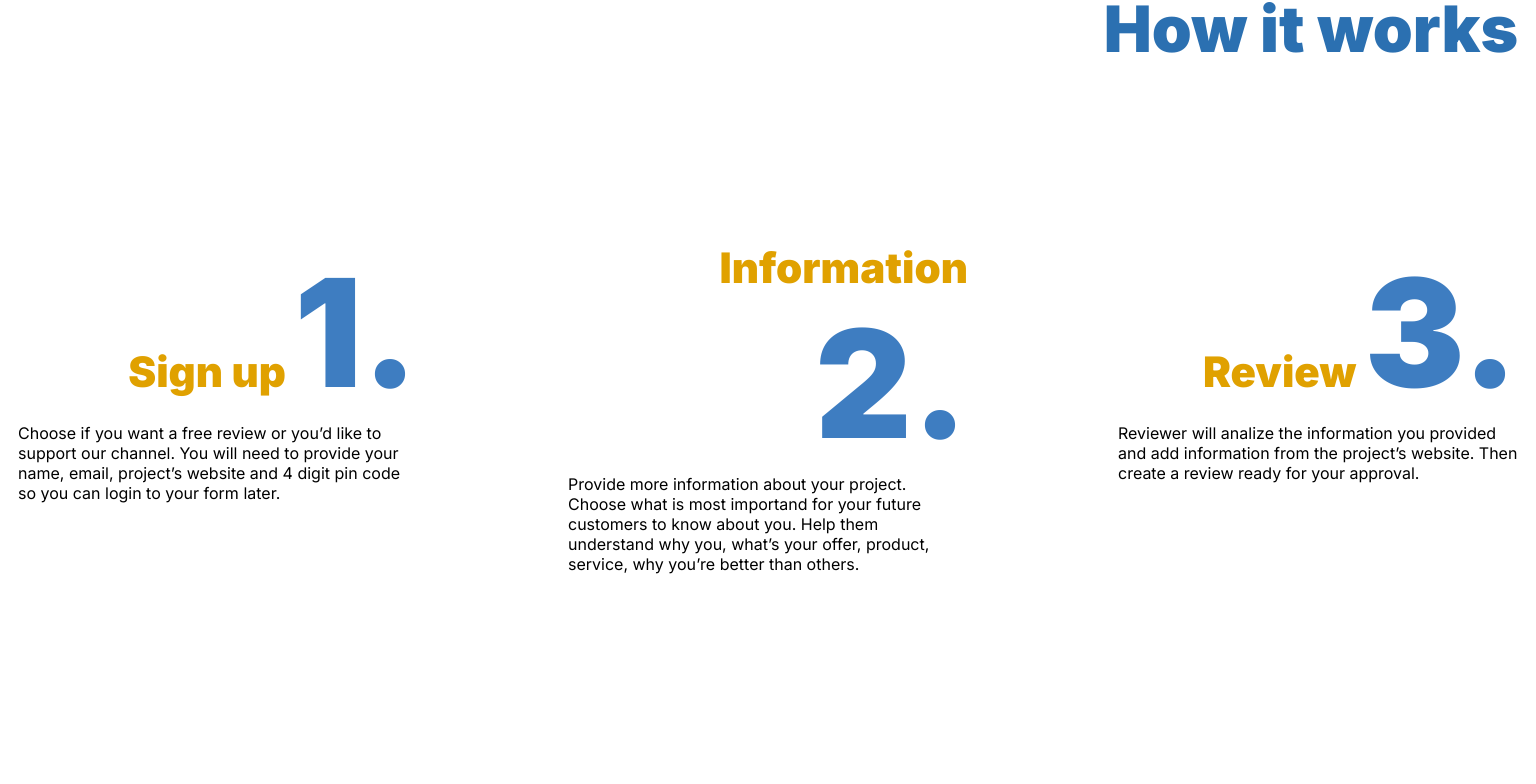
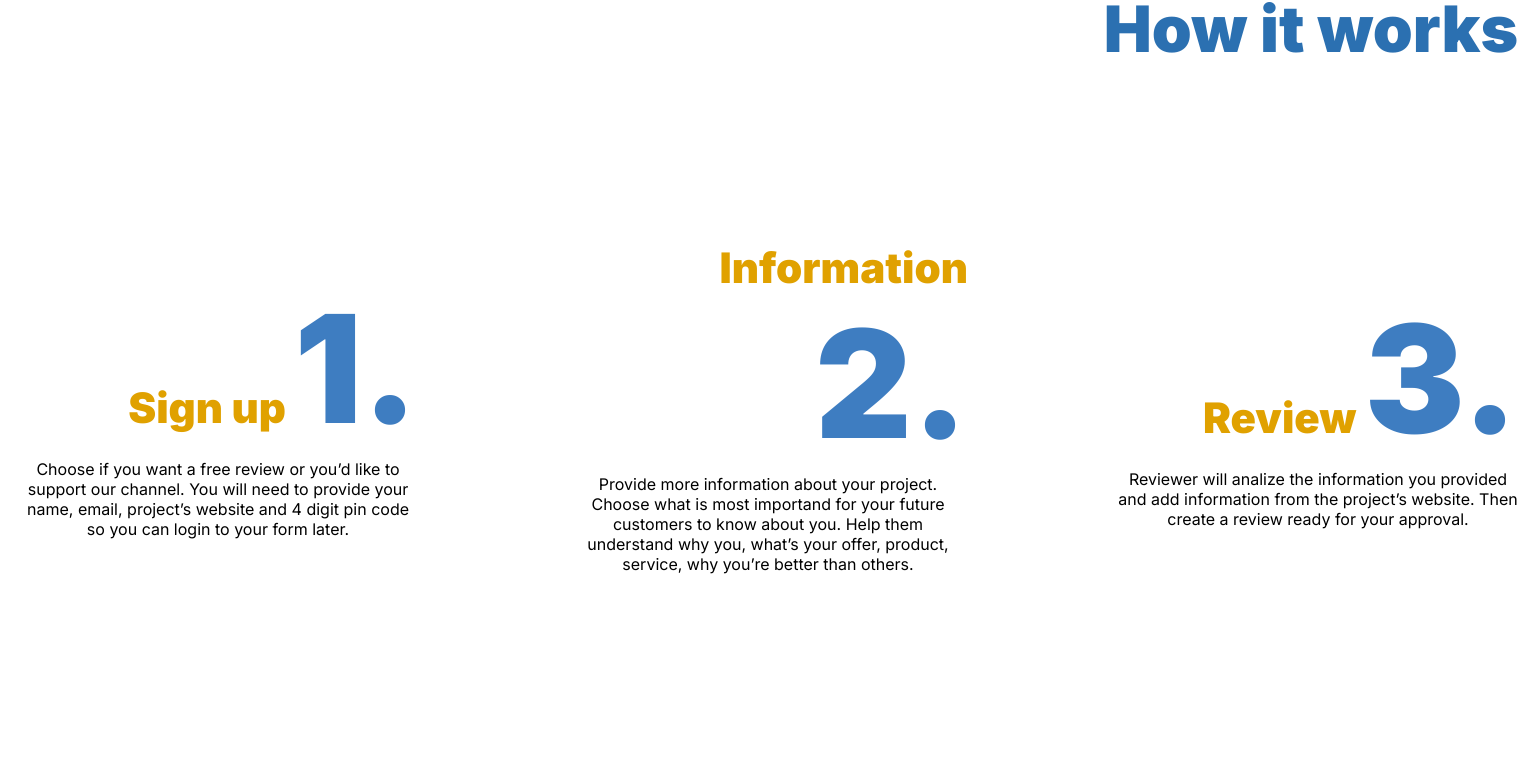
Before and after one commit to SimpleMB/CryptoRangerNext, a Next.js app: page / in a window 1536 px wide. Shown: the part 3004-3788 px from the top of the page. Built offline with nearby package versions, Linux system fonts and the light colour scheme.

Commit message:
Mobile styles HowItWorks component

```diff
--- a/components/HowItWorks/HowItWorks.module.scss
+++ b/components/HowItWorks/HowItWorks.module.scss
@@ -14,19 +14,34 @@
 .hiwList {
   list-style: none;
   display: flex;
-  justify-content: space-between;
-  padding: 100px 0;
-  //  flex-direction: column;
-  //  align-items: flex-start;
+  flex-direction: column;
+  align-items: center;
+  padding: 50px 0;
 
   li {
     width: 400px;
-    //  margin-left: -35%;
-    //  text-align: center;
   }
 
-  //   li:nth-child(even) {
-  //     margin-left: unset;
-  //     margin-right: -35%;
-  //  }
+  @media screen and (min-width: 700px) {
+    li {
+      margin-left: -35%;
+      text-align: center;
+    }
+
+    li:nth-child(even) {
+      margin-left: unset;
+      margin-right: -35%;
+    }
+  }
+
+  @media screen and (min-width: 1300px) {
+    padding: 100px 0;
+    flex-direction: initial;
+    justify-content: space-between;
+
+    li,
+    li:nth-child(even) {
+      margin: 0;
+    }
+  }
 }
```
